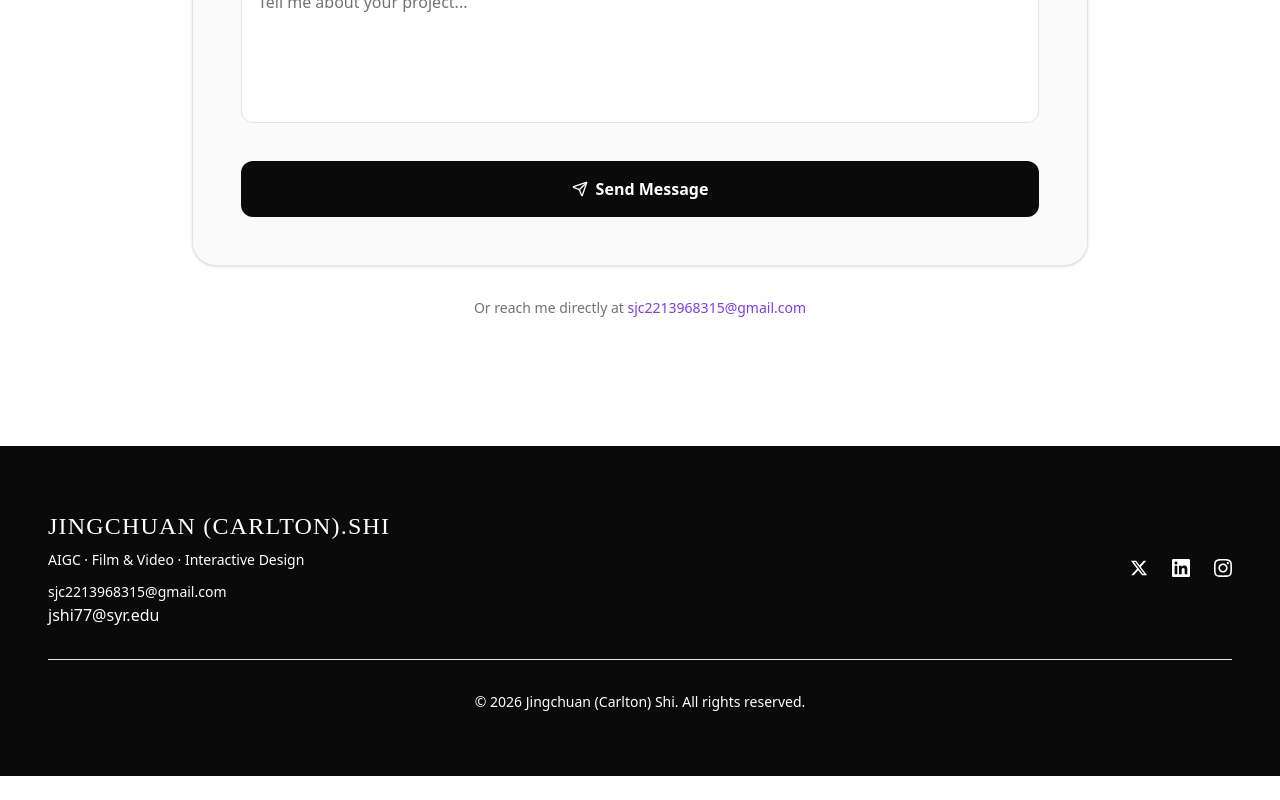
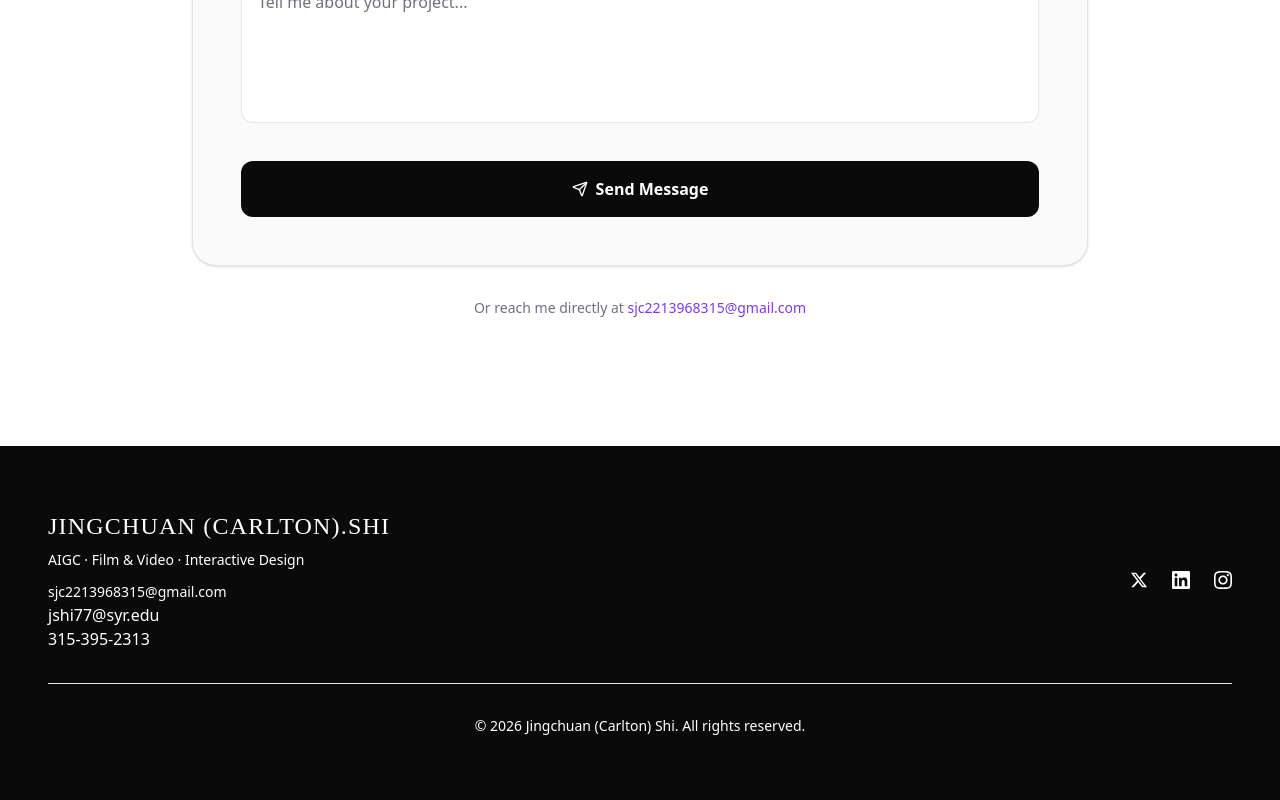
Before and after one commit to Carlton0209/Carlton-Shi-s-Portfolio, a React (Vite) app: page / in a window 1280 px wide. Shown: the part 4319-5119 px from the top of the page. Before the commit the page ends 5095 px from the top, so only its background shows below. Built offline with nearby package versions, Linux system fonts and the light colour scheme; a web font is replaced by a local one.

Commit message:
Update Footer.tsx

```diff
--- a/src/components/Footer.tsx
+++ b/src/components/Footer.tsx
@@ -45,6 +45,10 @@ export function Footer() {
             <a>
               jshi77@syr.edu
             </a>
+            <br />
+            <a>
+              315-395-2313
+            </a>
           </div>
 
           {/* Social Icons */}
```
